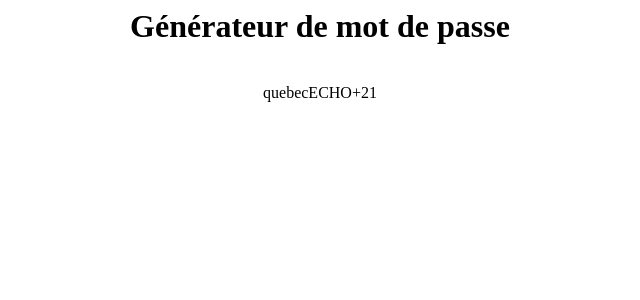
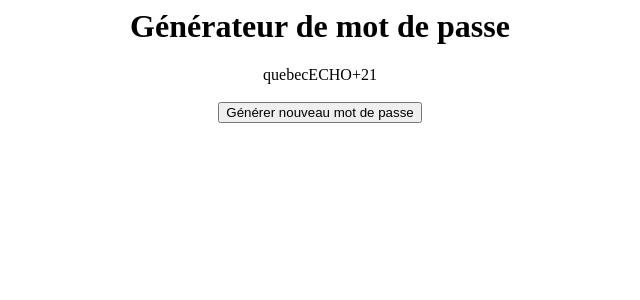
Before and after one commit to alexandremottier/PasswordGenerator-PHP, a PHP site: page / in a window 1280 px wide. Shown: the top 300 px of the page, without its empty margins (320-960 px from the left). Run offline with PHP 8.4, Linux system fonts and the light colour scheme.

Commit message:
Adding generate button

```diff
--- a/index.php
+++ b/index.php
@@ -3,21 +3,24 @@
 <head>
 
   <meta content="text/html; charset=UTF-8" http-equiv="content-type">
-  <title>G&eacute;n&eacute;rateur de mot de passe</title>
+  <title>Générateur de mot de passe</title>
 
+  <script src="http://code.jquery.com/jquery-latest.js"></script>
+  <script>
+        $(document).ready(function() {
+        $('#btn_click').on('click', function() {
+        var url = 'index.php'; //please insert the url of the your current page here, we are assuming the url is 'index.php'
+        $('#passgen-wrapper').load(url + ' #passgen'); //note: the space before #div1 is very important
+        });
+    });
+  </script>
 
 </head>
 <body>
 
-<h1 style="text-align: center;">G&eacute;n&eacute;rateur
-de mot de passe</h1>
-
-<br>
-
-<div style="text-align: center;">
-</div>
-
-<div style="text-align: center;">
+<h1 style="text-align: center;">Générateur de mot de passe</h1>
+<div id="passgen-wrapper">
+  <div id="passgen" style="text-align: center;">
     <?php
       $minuscule = array('alpha', 'bravo', 'charlie', 'delta', 'echo', 'foxtrot', 'golf', 'hotel', 'india', 'juliette', 'kilo', 'lima', 'november', 'oscar', 'papa', 'quebec', 'romeo', 'sierra', 'tango', 'uniform', 'victor', 'whisky', 'yankee', 'zulu');
       $majuscule = array('ALPHA', 'BRAVO', 'CHARLIE', 'DELTA', 'ECHO', 'FOXTROT', 'GOLF', 'HOTEL', 'INDIA', 'JULIETTE', 'KILO', 'LIMA', 'NOVEMBER', 'OSCAR', 'PAPA', 'QUEBEC', 'ROMEO', 'SIERRA', 'TANGO', 'UNIFORM', 'VICTOR', 'WHISKY', 'YANKEE', 'ZULU');
@@ -27,10 +30,11 @@ echo $majuscule[array_rand($majuscule)];
       echo $special[array_rand($special)];
       echo(rand(1,99));
     ?>
-<br>
-
   </div>
-<div style="text-align: center;"></div>
-
+</div>
+<br />
+<div style="text-align: center;">
+<button type="button" id="btn_click" />Générer nouveau mot de passe</button>
+</div>
 </body>
 </html>
```
Lines whose indentation alone changed are shown as unchanged.
